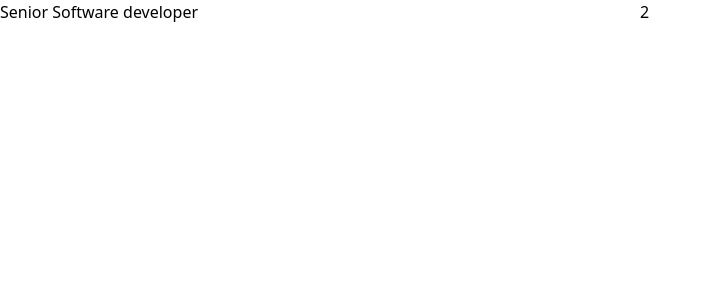
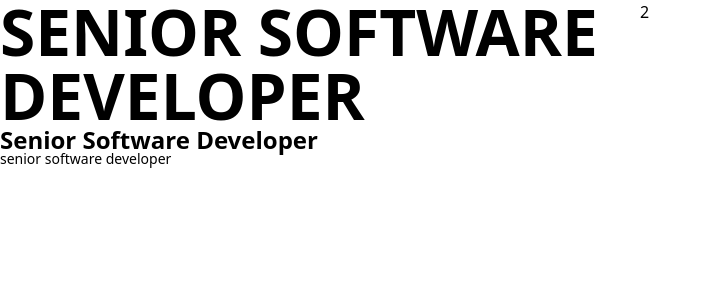
Before and after one commit to Julius-cell/Portfolio, an Angular app: page /home in a window 1280 px wide. Shown: the top 300 px of the page, without its empty margins (0-711 px from the left). Built offline with nearby package versions, Linux system fonts and the light colour scheme.

Commit message:
add font styles

```diff
--- a/src/app/pages/home/home.component.html
+++ b/src/app/pages/home/home.component.html
@@ -1,6 +1,8 @@
 <div class="grid grid-cols-2">
   <div>
-    <h1>Senior Software developer</h1>
+    <h1>senior software developer</h1>
+    <h2>senior software developer</h2>
+    <p>senior software developer</p>
   </div>
   <div>2</div>
 </div>
--- a/src/styles.css
+++ b/src/styles.css
@@ -4,6 +4,26 @@
 @tailwind utilities;
 
 @layer base {
+  h1 {
+    font-weight: 700;
+    font-size: 64px;
+    text-transform: uppercase;
+    line-height: 1;
+  }
+
+  h2 {
+    font-weight: 600;
+    font-size: 24px;
+    text-transform: capitalize;
+    line-height: 1;
+  }
+
+  p, span, a {
+    font-weight: 400;
+    font-size: 14px;
+    line-height: 1;
+  }
+
   @font-face {
     font-family: "IBM Plex Mono", monospace;
     font-style: normal;
```
